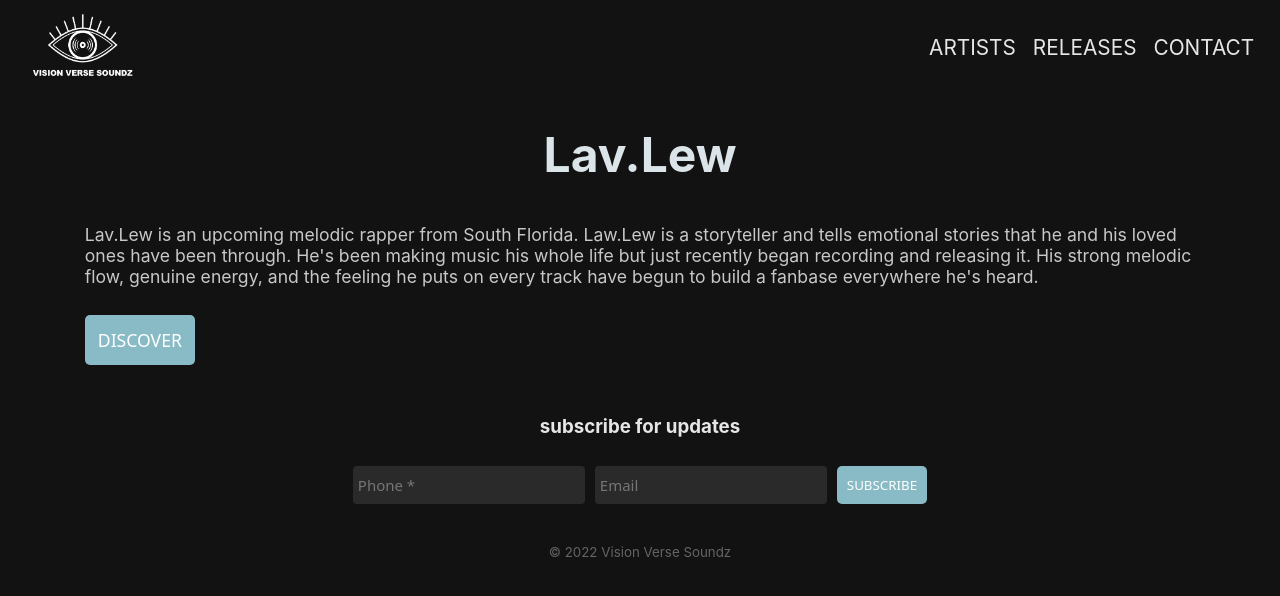
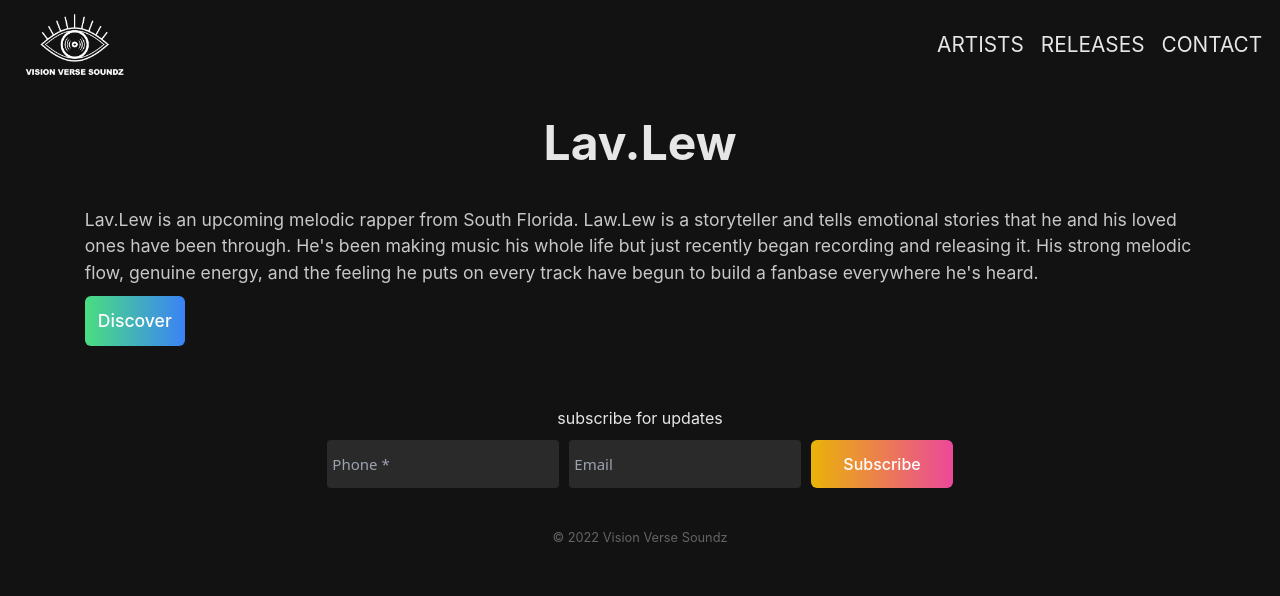
Before and after one commit to jasoncassella/vision-verse-soundz, a Next.js app: page /artists/lav-lew in a window 1280 px wide. Shown: the top 596 px of the page. Built offline with nearby package versions, Linux system fonts and the light colour scheme.

Commit message:
using tailwind

```diff
--- a/components/Album.js
+++ b/components/Album.js
@@ -3,9 +3,15 @@ import Image from 'next/image';
 
 const Album = props => {
 	return (
-		<div className='album'>
-			<Link href={props.url} target="_blank">
-				<Image src={props.imgUrl} alt={props.name} width={300} height={300} />
+		<div>
+			<Link href={props.url} target='_blank'>
+				<Image
+					src={props.imgUrl}
+					alt={props.name}
+					width={300}
+					height={300}
+					className='hover:opacity-50'
+				/>
 			</Link>
 		</div>
 	);
--- a/components/Footer.js
+++ b/components/Footer.js
@@ -2,16 +2,26 @@ const Footer = () => {
 	const d = new Date();
 	const year = d.getFullYear();
 	return (
-		<footer>
+		<footer className='mx-10 place-items-center'>
 			<h3>subscribe for updates</h3>
 			<form
 				action='https://getform.io/f/aae45edf-47a7-4f08-bd02-d86520a69b92'
 				method='POST'>
 				<div className='container'>
-					<input type='text' placeholder='Phone *' name='phone' id='phone' required />
+					<input
+						type='text'
+						placeholder='Phone *'
+						name='phone'
+						id='phone'
+						required
+					/>
 					<input type='text' placeholder='Email' name='email' id='email' />
 					<div>
-						<button type='submit'>Subscribe</button>
+						<button
+							className='px-8 py-3 text-base font-medium rounded-md text-white bg-gradient-to-r from-yellow-500 to-pink-500 hover:from-yellow-400 hover:to-pink-400'
+							type='submit'>
+							Subscribe
+						</button>
 					</div>
 				</div>
 			</form>
--- a/package.json
+++ b/package.json
@@ -16,5 +16,10 @@
     "react": "18.2.0",
     "react-dom": "18.2.0",
     "react-icons": "^4.7.1"
+  },
+  "devDependencies": {
+    "autoprefixer": "^10.4.13",
+    "postcss": "^8.4.20",
+    "tailwindcss": "^3.2.4"
   }
 }
--- a/pages/artists/[url].js
+++ b/pages/artists/[url].js
@@ -29,11 +29,13 @@ const Bio = ({ artist }) => {
 			<Head>
 				<title>VVS | {artist.name}</title>
 			</Head>
-			<h1 className='title'>{artist.name}</h1>
-      <p className="text">{artist.description}</p>
-      <button>
-        <Link href={artist.link} target="_blank">Discover</Link>
-      </button>
+			<h1 className='text-5xl font-bold text-center my-10'>{artist.name}</h1>
+			<p className='text'>{artist.description}</p>
+			<button className='px-8 py-3 text-base font-medium rounded-md text-white bg-gradient-to-r from-green-400 to-blue-500 hover:from-green-300 hover:to-blue-400'>
+				<Link href={artist.link} target='_blank'>
+					Discover
+				</Link>
+			</button>
 		</section>
 	);
 };
--- a/pages/artists/index.js
+++ b/pages/artists/index.js
@@ -9,7 +9,7 @@ const Artists = () => {
 				<title>VVS | Artists</title>
 			</Head>
 			{artistBios.map(artist => (
-				<h1 key={artistBios.indexOf(artist) + 1}>
+				<h1 className='font-bold' key={artistBios.indexOf(artist) + 1}>
 					<Link href={`artists/${artist.url}`}>{artist.name}</Link>
 				</h1>
 			))}
--- a/pages/contact.js
+++ b/pages/contact.js
@@ -8,7 +8,7 @@ const Contact = () => {
 			<Head>
 				<title>VVS | Contact</title>
 			</Head>
-			<h1 className='title'>Contact</h1>
+				<h1 className='text-5xl font-bold text-center my-10'>Contact</h1>
 			<p className='text'>
 				Work with us! VVS is always looking to collaborate with new producers,
 				beat-makers, audio engineers, graphic designers, photographers,
--- a/pages/index.js
+++ b/pages/index.js
@@ -12,8 +12,13 @@ export default function Home() {
 				<link rel='icon' href='/favicon.ico' />
 			</Head>
 			<div>
-				<h1 className='title'>Vision Verse Soundz</h1>
-			<p className="text">Lorem ipsum dolor sit amet consectetur adipisicing elit. Fugiat obcaecati quas eum! Modi maiores repudiandae quos enim voluptatibus error, optio labore laborum reprehenderit. Magni quisquam necessitatibus aliquam delectus asperiores et.</p>
+				<h1 className='text-5xl font-bold text-center my-10'>Vision Verse Soundz</h1>
+				<p className='text'>
+					Lorem ipsum dolor sit amet consectetur adipisicing elit. Fugiat obcaecati
+					quas eum! Modi maiores repudiandae quos enim voluptatibus error, optio
+					labore laborum reprehenderit. Magni quisquam necessitatibus aliquam
+					delectus asperiores et.
+				</p>
 			</div>
 		</section>
 	);
--- /dev/null
+++ b/postcss.config.js
@@ -0,0 +1,6 @@
+module.exports = {
+  plugins: {
+    tailwindcss: {},
+    autoprefixer: {},
+  },
+}
--- a/styles/globals.css
+++ b/styles/globals.css
@@ -1,3 +1,7 @@
+@tailwind base;
+@tailwind components;
+@tailwind utilities;
+
 @import url('https://fonts.googleapis.com/css2?family=Lato&display=swap');
 
 html,
@@ -98,10 +102,7 @@ small {
 
 
 footer {
-  margin-top: 40px;
-}
-
-footer h3 {
+  margin-top: 50px;
   text-align: center;
 }
 
@@ -126,21 +127,6 @@ form input {
 
 form input:focus {
   background: hsla(0, 0%, 100%, 0.4);
-}
-
-button {
-  font-family: system-ui, -apple-system, BlinkMacSystemFont, 'Segoe UI', Roboto, Oxygen, Ubuntu, Cantarell, 'Open Sans', 'Helvetica Neue', sans-serif;
-  padding: 10px;
-  background-color: #88bbc5;
-  color: #FFF;
-  border: none;
-  border-radius: 5px;
-  text-transform: uppercase;
-}
-
-button:hover {
-  background-color: hsl(190, 34%, 74%);
-  cursor: pointer;
 }
 
 .socials {
@@ -182,7 +168,8 @@ button:hover {
   background: hsl(0, 0%, 30%);
 }
 
-.bio, .home {
+.bio,
+.home {
   max-width: 1200px;
 }
 
@@ -225,6 +212,15 @@ button:hover {
     width: 180px;
     height: 180px;
   }
+
+  footer .container {
+    flex-direction: column;
+  }
+
+  footer .container div {
+    align-self: flex-end;
+  }
+
 }
 
 @media screen and (max-width: 564px) {
@@ -241,16 +237,6 @@ button:hover {
   }
 }
 
-@media screen and (max-width: 600px) {
-  footer .container {
-    flex-direction: column;
-    margin: 0 2rem;
-  }
-
-  footer .container div {
-    align-self: flex-end;
-  }
-}
 
 @media screen and (max-width: 500px) {
   nav {
@@ -261,14 +247,6 @@ button:hover {
     font-size: 1rem;
   }
 
-  footer .container {
-    flex-direction: column;
-    margin: 0 2rem;
-  }
-
-  footer .container div {
-    align-self: flex-end;
-  }
 
 }
 
--- /dev/null
+++ b/tailwind.config.js
@@ -0,0 +1,8 @@
+/** @type {import('tailwindcss').Config} */
+module.exports = {
+	content: ['./pages/**/*.js', './components/**/*.js'],
+	theme: {
+		extend: {},
+	},
+	plugins: [],
+};
```
Also changed, not shown: 1 other file (tests, documents, lock files or other folders).
